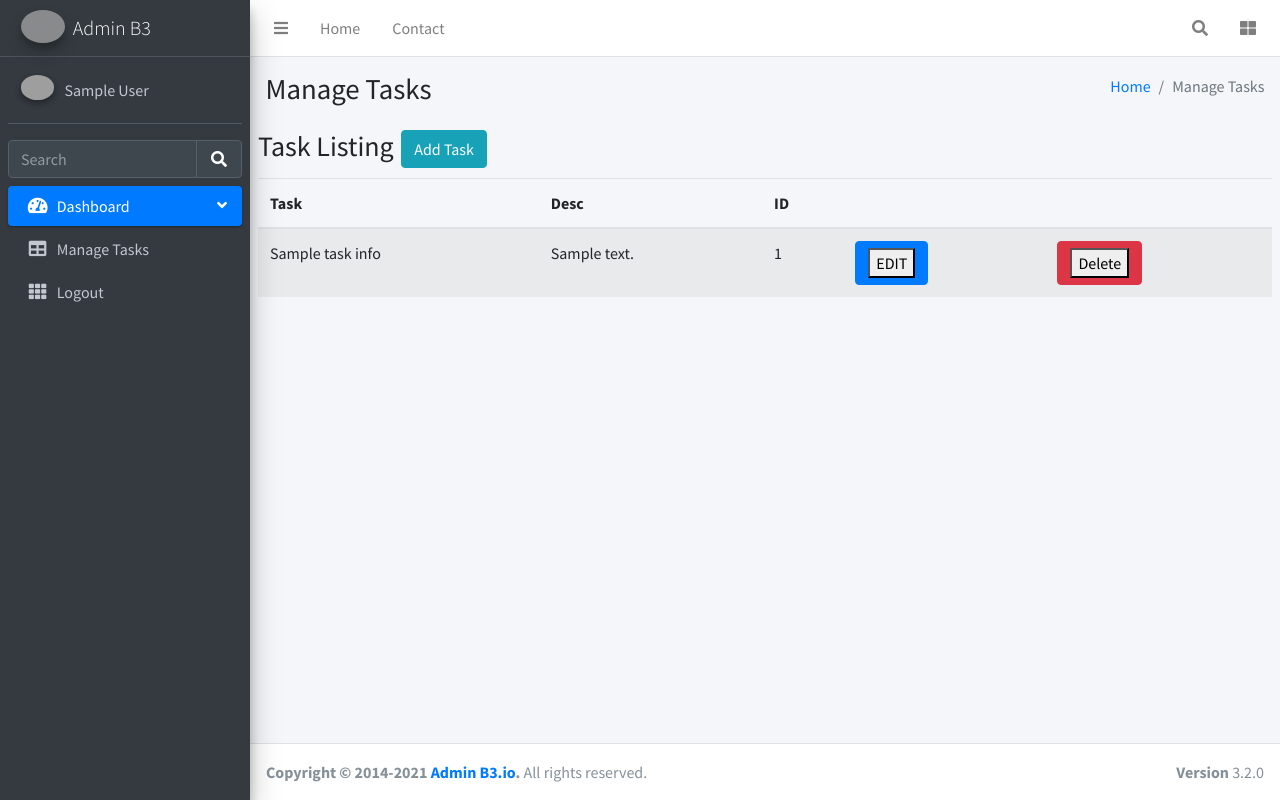
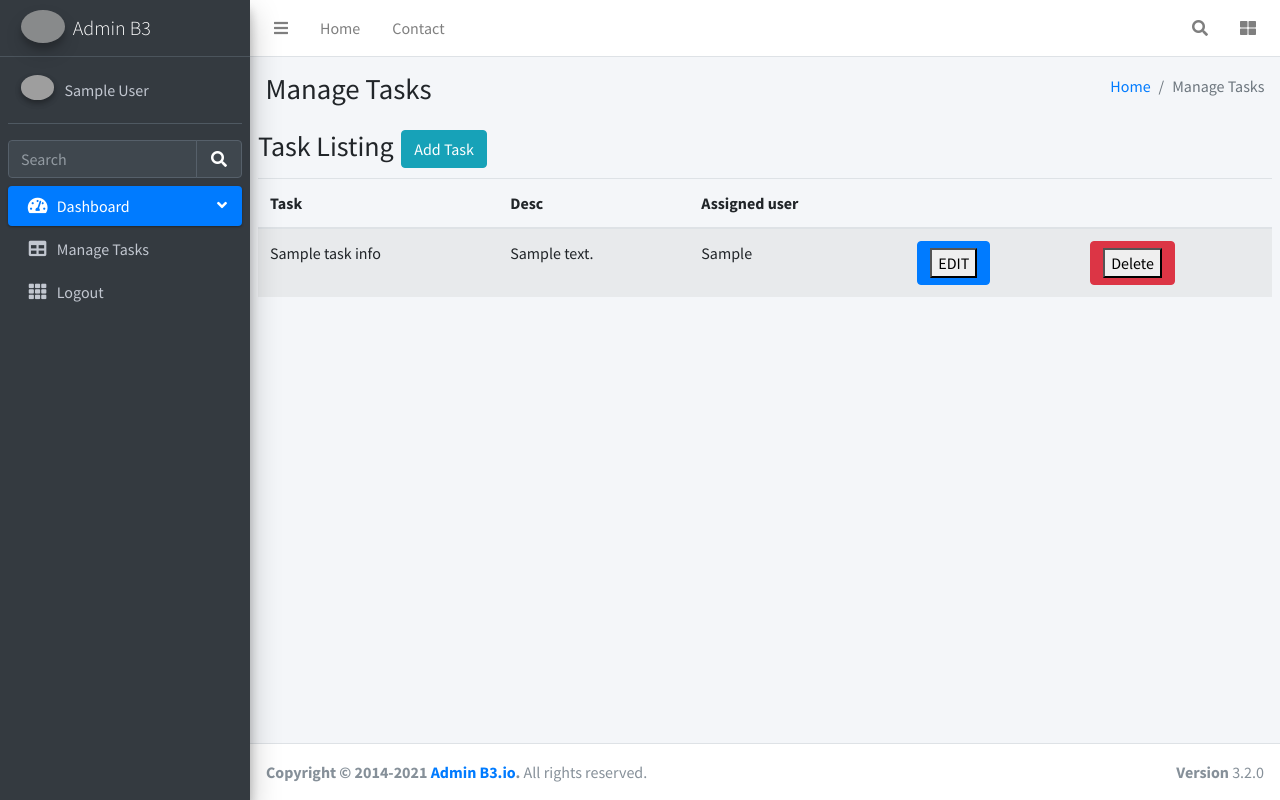
Before and after one commit to flowerpoo/advancegit__B3, a Flask app: page /tasks in a window 1280 px wide. Run offline with Flask 3, Linux system fonts and the light colour scheme; the visitor is signed in with stand-in values (Sample User, id 1); a database or web service that is not in the repository returns one stand-in record (values such as "Sample title"); some libraries are stand-ins or nearby versions; grey boxes are pictures that could not be loaded.

Commit message:
assigned users added

```diff
--- a/app.py
+++ b/app.py
@@ -3,7 +3,7 @@ import pymongo
 from bson import ObjectId
 import bcrypt
 import os,re
-
+import ast
 app = Flask(__name__)
 app.secret_key = "testing"
 
@@ -112,14 +112,18 @@ def tasks():
 def addtask():
     mesage=''
     if request.method == 'POST' and 'taskname' in request.form and 'description' in request.form:
+        user_id = session['userid']
+        #print(user_id)
         taskname = request.form['taskname']
         description = request.form['description']
         task_exist = db.task_info.find_one({"taskname":taskname})
+        #use= db.user_info.finf_one({"_id": ObjectId(id)})
+        user_email= session['email']
         #db.task_info.insert_many([{'taskname': taskname ,'description': description}])
         if task_exist:
             mesage = 'Task name already exists ! please try other something new'
         else:
-            db.task_info.insert_many([{'taskname': taskname ,'description': description}])
+            db.task_info.insert_many([{'taskname': taskname ,'description': description,'assigned_user': user_email}])
             mesage= 'You have successfully added task!'
             return redirect(url_for('tasks'))
        # return redirect(url_for('tasks'))
@@ -132,6 +136,8 @@ def edittask():
         #print(id)
         tas=db.task_info.find({"_id": ObjectId(id)})
         #print(tas)
+        all_user=db.user_info.find({})
+        print(all_user)
         #if request.method == 'POST':
          #   taskna=request.form['taskname']
           #  taskde=request.form['description']
@@ -139,19 +145,30 @@ def edittask():
             #task_id=str(t['_id'])
             #db.task_info.update([{'taskname': taskna ,'description': taskde}])
             #return redirect(url_for('tasks'))
-        return render_template('edittask.html', tasks=tas,id=id)
+        return render_template('edittask.html', tasks=tas,id=id,all_user=all_user)
 
 
-@app.route("/edittask1", methods=['POST'])
+@app.route("/edittask1", methods=['POST','GET'])
 def edittask1():
     taskname = request.values.get('taskname')
     #taskname = request.form['taskname']
+    rows=[]
     description = request.values.get('description')
+    #email= ast.literal_eval(request.form.get('assigned_task'))
+    email=request.form.get('assigned_user')
+    print(email)
+    #check selected email user id
+
+    #cursor = object_collection.find({"email":1})
+    #for document in cursor:
+     #   rows.append(document['email'])
+    #cursor= db.user_info.find_one({})
     # description = request.form['description']
-
+    #all_user=db.user_info.find({})
+    #print(all_user)
     id= request.values.get('_id')
-    print(id)
-    db.task_info.update_many({"_id": ObjectId(id)}, {'$set': {'taskname': taskname ,'description': description}})
+    #print(id)
+    db.task_info.update_many({"_id": ObjectId(id)}, {'$set': {'taskname': taskname ,'description': description,'assigned_user': email}})
     return redirect(url_for('tasks'))
 
 
--- a/templates/tasks.html
+++ b/templates/tasks.html
@@ -37,7 +37,7 @@
 
                 <th>Task</th>
                 <th>Desc</th>
-                <th>ID</th>
+                <th>Assigned user</th>
                 <th></th>
                 <th></th>
               </tr>
@@ -50,8 +50,8 @@
 
             <td>{{tas['taskname']}}</td>
             <td>{{tas['description']}}</td>
-            <td>{{tas['_id']}}</td>
-            <td><a href="{{url_for('edittask', _id=tas['_id'])}}" class="btn btn-primary" ><button type="submit">EDIT</button></a></td>
+            <td>{{tas['assigned_user']}}</td>
+            <td><a href="{{url_for('edittask', _id=tas['_id'],user_id=tas['assigned_userid'])}}" class="btn btn-primary" ><button type="submit">EDIT</button></a></td>
             <td><a href="{{url_for('deletetask', _id=tas['_id'])}}" class="btn btn-danger"><button type="submit">Delete</button></a></td>
           </tr>
               {% endfor %}
```
Also changed, not shown: templates/edittask.html (+18 -1 lines).
